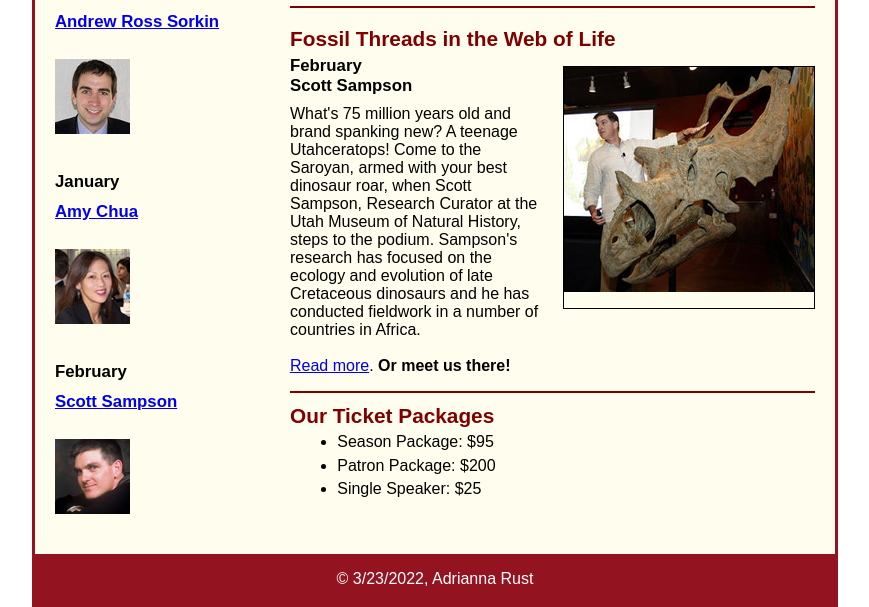
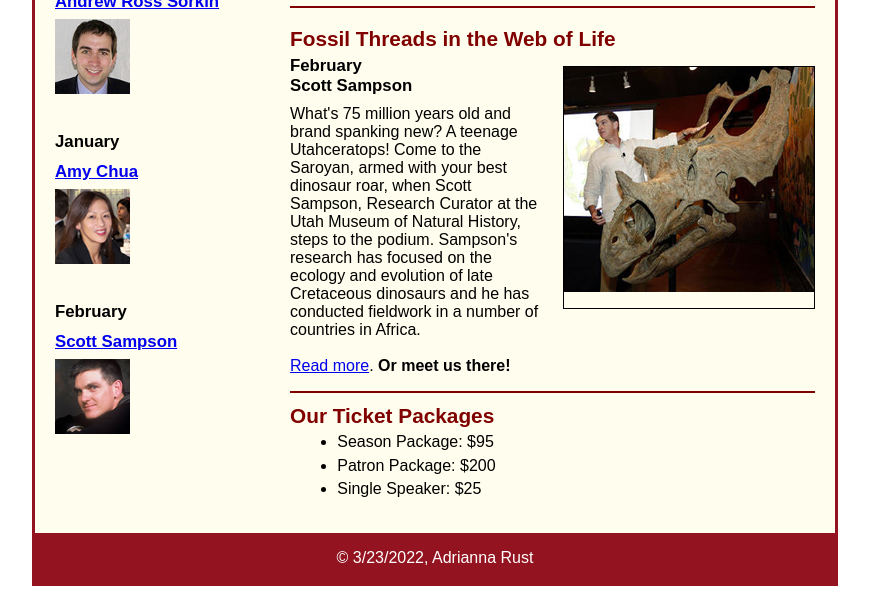
Before and after one commit to a6vra/A12, a plain HTML site: page town_hall_1 - Copy/index.html in a window 1280 px wide. Shown: the part 365-972 px from the top of the page, without its empty margins (205-1074 px from the left). After the commit the page ends 951 px from the top, so only its background shows below. Drawn offline with Linux system fonts and the light colour scheme.

Commit message:
Fix: changed aside img margins

```diff
--- a/town_hall_1 - Copy/styles/main.css
+++ b/town_hall_1 - Copy/styles/main.css
@@ -51,8 +51,9 @@ aside h3{
 	padding-bottom: .25em;
 }
 
-aside image{
+aside img{
 	padding-bottom: 1em;
+	margin-top: -20px;
 }
 
 /* - - - - - - - - - - - - - - - - - - - - - - - - - - - - - - - - *\
--- a/town_hall_1 - Copy/styles/speaker.css
+++ b/town_hall_1 - Copy/styles/speaker.css
@@ -96,8 +96,9 @@ aside h3{
 	padding-bottom: .25em;
 }
 
-aside image{
+aside img{
 	padding-bottom: 1em;
+	margin-top: -20px;
 }
 .shadow {
 	text-shadow: #800000;
```
